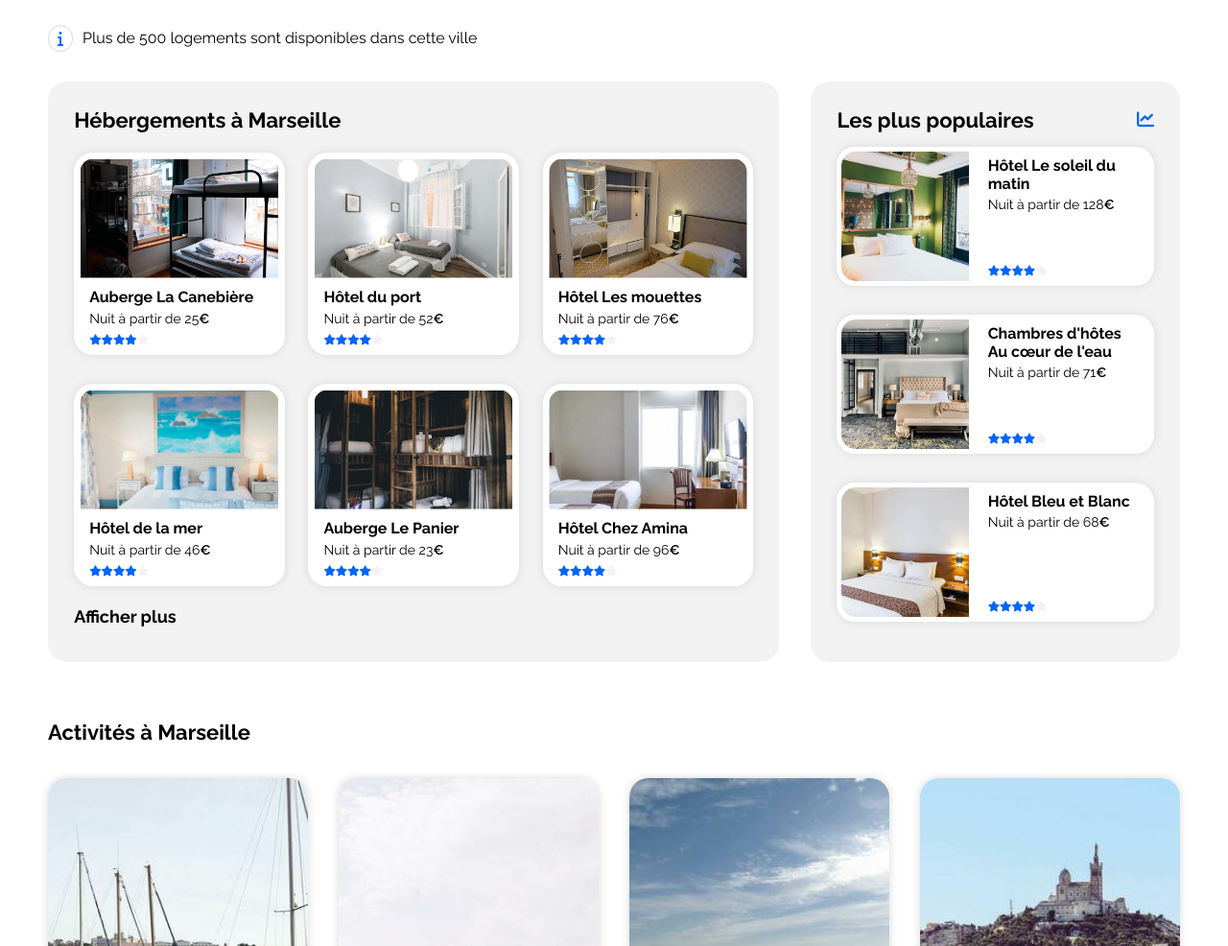
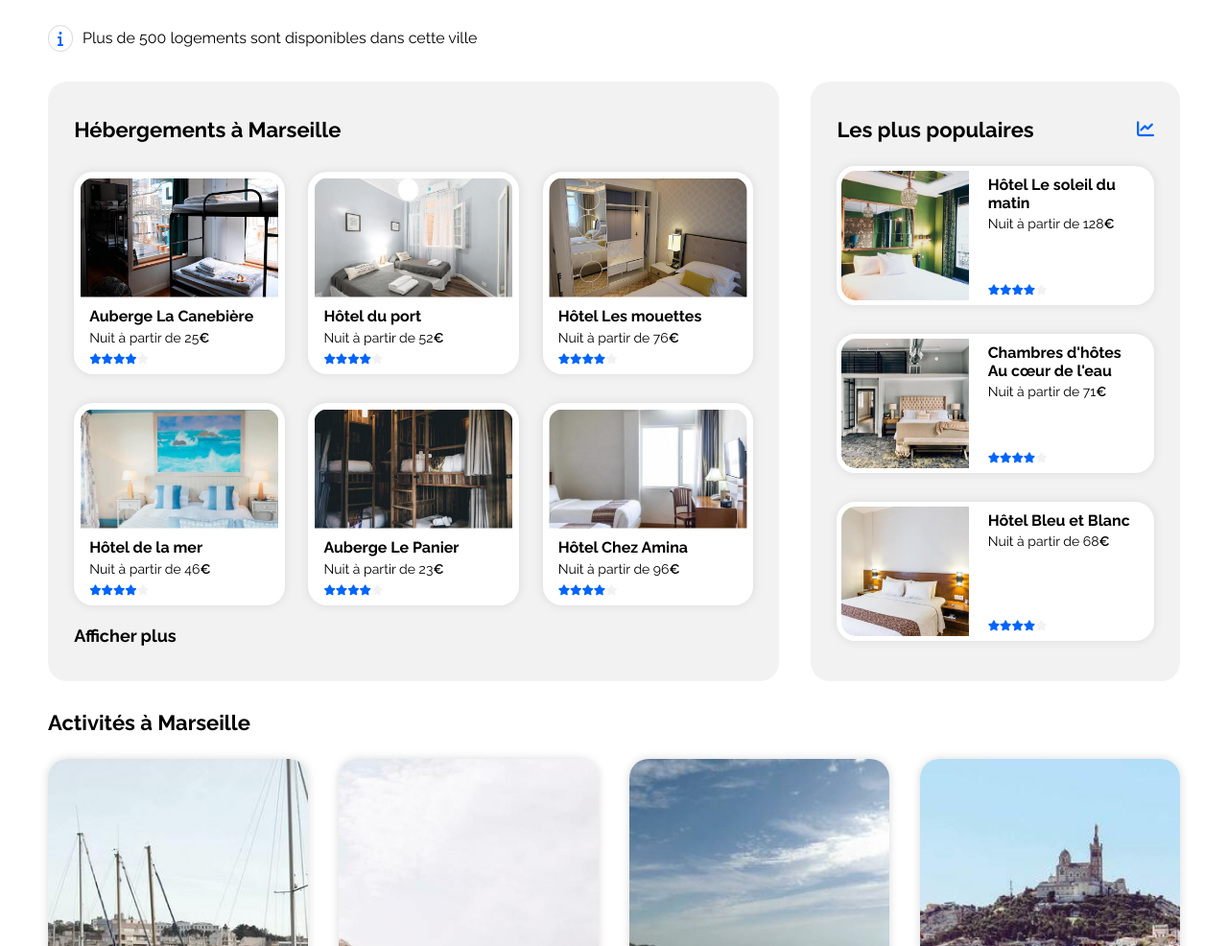
Before and after one commit to Jumic14/Booki, a plain HTML site: page index.html in a window 1280 px wide. Shown: the part 320-1306 px from the top of the page at 96% size. Drawn offline with Linux system fonts and the light colour scheme.

Commit message:
Optimisation des balises <head> et <h1>, réecriture commentaire CSS

```diff
--- a/css/style.css
+++ b/css/style.css
@@ -1,4 +1,4 @@
-               /** Version Desktop **/
+               /* Version Desktop */
 
    /* Définition globale */
 
@@ -218,6 +218,13 @@ nav li:hover {
 
 .conteneur-hebergements h2 {
    margin: 0px 0px 10px 0px;
+}
+
+.titre-carte {
+   font-size: 22px;
+   font-weight: 700;
+   margin: 10px 0px;
+   font-weight: bold;
 }
 
    /* Définition Conteneur - Hébergements */
@@ -460,7 +467,7 @@ footer li {
    font-weight: 400;
 }
 
-               /** Version Tablette **/
+               /* Version Tablette */
 
 @media screen and (max-width: 992px) {
 
@@ -583,7 +590,7 @@ footer ul {
 
 }
 
-               /** Version Mobile **/
+               /* Version Mobile */
 
 @media screen and (max-width: 768px) {
 
@@ -763,7 +770,7 @@ article .description-carte {
    padding: 60px 0px;
 }
 
-.conteneur-activites h1 {
+.conteneur-activites .titre-carte {
    max-width: 150px;
    padding: 0px 5%;
    margin: 0px 0px
--- a/index.html
+++ b/index.html
@@ -4,12 +4,12 @@
 <head>
     <meta name="viewport" content="width=device-width, initial-scale=1.0">
     <meta charset="utf-8">
-    <script src="https://kit.fontawesome.com/b85df69c82.js" crossorigin="anonymous"></script>
     <title>Booki</title>
     <link rel="stylesheet" href="css/style.css">
     <link rel="preconnect" href="https://fonts.googleapis.com">
     <link rel="preconnect" href="https://fonts.gstatic.com" crossorigin>
     <link href="https://fonts.googleapis.com/css2?family=Raleway:wght@400;600;700&display=swap" rel="stylesheet">
+    <script src="https://kit.fontawesome.com/b85df69c82.js" crossorigin="anonymous"></script>
 </head>
 
 <body>
@@ -62,7 +62,7 @@
 
         <section class="conteneur-hebergements">
             <div class="hebergements">
-                <h1 id="ancre-hebergements">Hébergements à Marseille</h1>
+                <div class="titre-carte" id="ancre-hebergements">Hébergements à Marseille</div>
                 <div class="cartes-hebergements">
                     <a href="#">
                         <img src="images/hebergements/4_small/marcus-loke-WQJvWU_HZFo-unsplash.jpg" alt="Auberge La Canebière">
@@ -159,7 +159,7 @@
             </div>
             <div class="populaires">
                 <div class="titre-populaires">
-                    <h1>Les plus populaires</h1>
+                    <div class="titre-carte">Les plus populaires</div>
                     <i class="fa-solid fa-chart-line"></i>
                 </div>
                 <div class="cartes-populaires">
@@ -222,7 +222,7 @@
         </section>
 
         <section class="conteneur-activites">
-            <h1 id="ancre-activites">Activités à Marseille</h1>
+            <div class="titre-carte" id="ancre-activites">Activités à Marseille</div>
             <div class="cartes-activites">
                     <a href="#">
                         <img src="images/activites/4_small/reno-laithienne-QUgJhdY5Fyk-unsplash.jpg" alt="Vieux-port">
```
Lines whose indentation alone changed are shown as unchanged.
